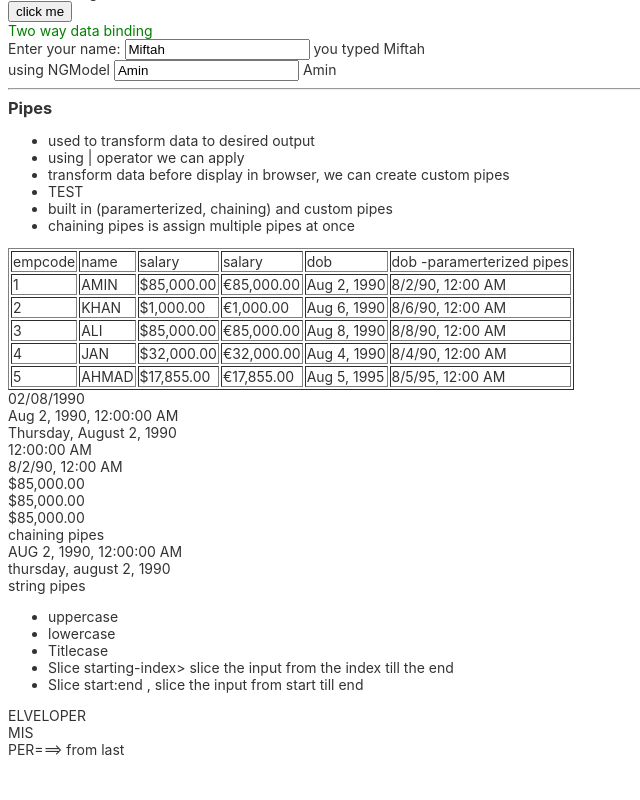
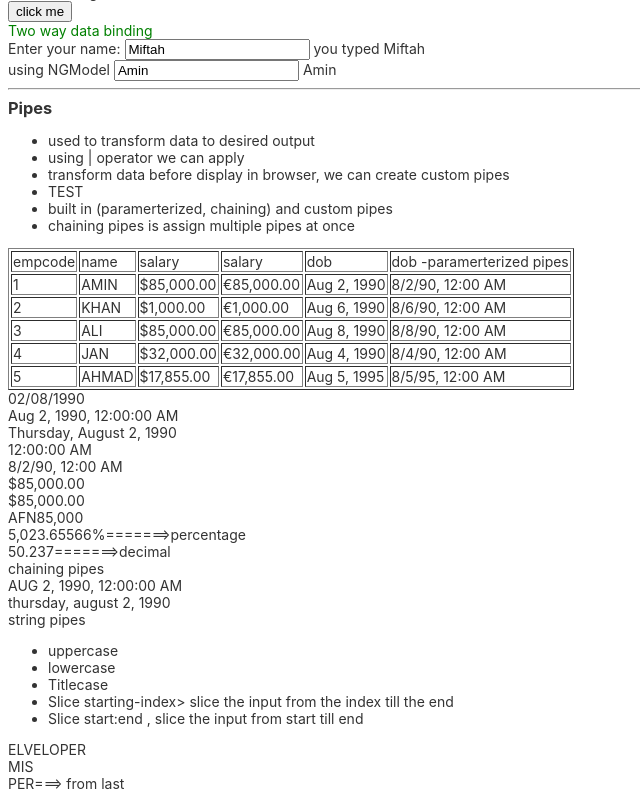
Before and after one commit to miftah1991/my-app, an Angular app: page / in a window 1280 px wide. Shown: the part 1478-2278 px from the top of the page, without its empty margins (0-640 px from the left). Before the commit the page ends 2244 px from the top, so only its background shows below. Built offline with nearby package versions, Linux system fonts and the light colour scheme.

Commit message:
NUMBER PIPES

```diff
--- a/src/app/app.component.html
+++ b/src/app/app.component.html
@@ -158,7 +158,9 @@ you typed {{twowaydata}}
   {{employees[0].dob |date:'short'}}<br>
   {{employees[0].salary | currency:'USD'}}<br>
   {{employees[0].salary | currency:'USD':true}}<br>
-  {{employees[0].salary | currency:'USD':true}}<br>
+  {{employees[0].salary | currency:'AFN':true}}<br>
+  {{percentage | percent:'2.4-8'}}=======>percentage<br>
+  {{percentage | number}}=======>decimal<br>
 </p>
 <p>
   <span>chaining pipes</span><br />
--- a/src/app/app.component.ts
+++ b/src/app/app.component.ts
@@ -16,6 +16,7 @@ export class AppComponent {
   twowaydata1?:any="Amin";
   employees:any[];
   Position:string ="MIS Delveloper"
+  percentage:number =50.2365566;
   constructor(){
     this.employees=[
       {code:'1',name:'amin',salary:85000,dob:'02/aug/1990'},
```
